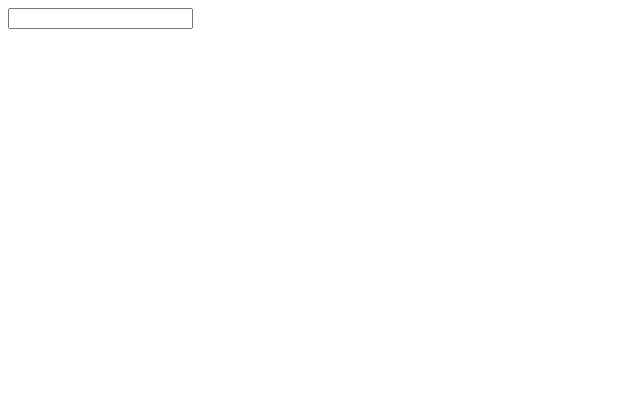
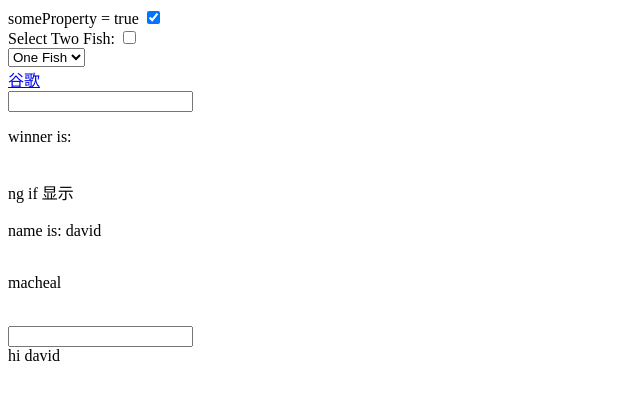
Before and after one commit to nt66/angular_demo, a plain HTML site: page directive/ng权威指南9.html in a window 1280 px wide. Shown: the whole page, without its empty margins (0-640 px from the left). Drawn offline with nearby package versions, Linux system fonts and the light colour scheme.

Commit message:
chapter9(2)

```diff
--- a/directive/ng权威指南9.html
+++ b/directive/ng权威指南9.html
@@ -3,17 +3,78 @@
 <head>
 	<meta charset="UTF-8">
 </head>
-<body>
-	<input type="text" ng-model="theirUrl">
-	<my-directive my-url="theirUrl" my-link-text="click me to go to google"></my-directive>
+<style type="text/css">
+	.red{
+		background-color:red;
+	}
+</style>
+<body ng-controller="myDirective">
+	<!-- ng-checked-->
+	<label>someProperty = {{someProperty}}</label>
+	<input type="checkbox" ng-checked="someProperty" ng-init="someProperty = true" ng-model="someProperty">
+
+	<br/>
+	<!--ng-selected-->
+	<label>Select Two Fish:</label>
+	<input type="checkbox" ng-model="isTwoFish"><br/>
+	<select>
+	    <option>One Fish</option>
+	    <option ng-selected="isTwoFish">Two Fish</option>
+	</select>
+
+	<br/>
+
+	<!--ng-href-->
+	<a ng-href="{{url}}">谷歌</a>
+	<br/>
+
+	<!--ng-switch-->
+	<input type="text" ng-model="person.name" />
+	<div ng-switch on="person.name">
+		<p ng-switch-default>winner is:</p>
+		<h1 ng-switch-when="Ari">{{person.name}}</h1>
+	</div>
+	<br>
+
+	<!--ng-if-->
+	<div ng-if="2+2==4">
+		ng if 显示
+	</div>
+	<br/>
+	<!--ng-repeater-->
+	<!--ng-bind-->
+	<div ng-init="name='david'">
+		name is: <span ng-bind="name"></span>
+	</div>
+	<br/>
+
+	<!--ng-cloak-->
+	<div ng-init="name2='macheal'">
+		<p ng-cloak>{{name2}}</p>
+	</div>
+	<br/>
+
+	<!--ng-class-->
+	<div ng-controller="ngClassController">
+		<input type="text" ng-model="x" ng-change="change" />
+		<div ng-class="{red:x>5}"> hi david </div>
+	</div>
+
+
+
 </body>
 <script type="text/javascript" src="../bower_components/angular/angular.min.js"></script>
 <script type="text/javascript">
 	var myApp = angular.module('myApp',[])
-	.directive('myDirective',function () {//指令名称要驼峰式 注意<my-directive>
-	return{
-
-	}
-});
+	.controller('myDirective', function ($scope) {
+		$scope.url = 'http://www.google.com/';
+		$scope.person = {};
+	})
+	.controller('ngClassController',function ($scope) {
+		$scope.change=function () {
+			$scope.$digest();
+			//$scope.$apply();
+		}
+	})
 </script>
 </html>
```
